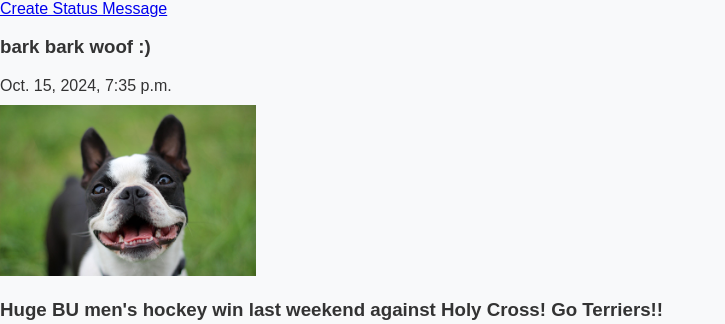
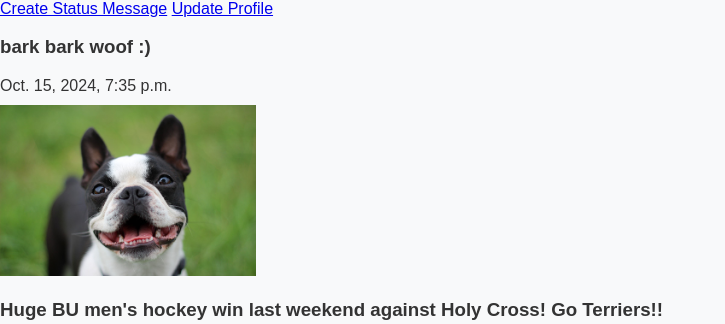
Before and after one commit to jaimeyfrank/cs412, a Django app: page /mini_fb/profile/2 in a window 1280 px wide. Shown: the part 355-679 px from the top of the page, without its empty margins (0-725 px from the left). Run offline with Django 5.2, Linux system fonts and the light colour scheme; data comes from the database, SQL or seed files in the repository; both versions use the stored data as it was after the commit.

Commit message:
a7 task 3

```diff
--- a/mini_fb/forms.py
+++ b/mini_fb/forms.py
@@ -10,3 +10,8 @@ class CreateStatusMessageForm(forms.ModelForm):
     class Meta:
         model = StatusMessage
         fields = ['message']
+
+class UpdateProfileForm(forms.ModelForm):
+    class Meta:
+        model = Profile
+        fields = ['city', 'email', 'profile_picture']
--- a/mini_fb/templates/mini_fb/show_profile.html
+++ b/mini_fb/templates/mini_fb/show_profile.html
@@ -10,6 +10,7 @@
 </table>
 
 <a href="{% url 'create_status' profile.pk %}">Create Status Message</a>
+<a href="{% url 'update_profile' profile.pk %}">Update Profile</a>
 
 {% for post in profile.get_status_messages %}
     <h3>{{ post.message }}</h3>
--- a/mini_fb/urls.py
+++ b/mini_fb/urls.py
@@ -7,4 +7,5 @@ urlpatterns = [
     path('profile/<int:pk>', ShowProfilePageView.as_view(), name='show_profile'),
     path('create_profile/', CreateProfileView.as_view(), name='create_profile'),
     path('profile/<int:pk>/create_status/', CreateStatusMessageView.as_view(), name='create_status'),
+    path('profile/<int:pk>/update/', UpdateProfileView.as_view(), name='update_profile'),
 ]
--- a/mini_fb/views.py
+++ b/mini_fb/views.py
@@ -2,7 +2,7 @@ from django.shortcuts import render, get_object_or_404
 from django.urls import reverse
 from typing import Any
 
-from django.views.generic import ListView, DetailView, CreateView
+from django.views.generic import ListView, DetailView, CreateView, UpdateView
 from .models import *
 from .forms import *
 
@@ -61,3 +61,13 @@ class CreateStatusMessageView(CreateView):
     def get_success_url(self) -> str:
         '''Return the URL to redirect to on success.'''
         return reverse('show_profile', kwargs={'pk': self.kwargs['pk']})
+
+class UpdateProfileView(UpdateView):
+    '''the view to update a profile'''
+    form_class = UpdateProfileForm
+    template_name = 'mini_fb/update_profile_form.html'
+    model = Profile
+
+    def get_success_url(self) -> str:
+        '''Return the URL to redirect to on success.'''
+        return reverse('show_profile', kwargs={'pk': self.object.pk})
```
Also changed, not shown: mini_fb/templates/mini_fb/update_profile_form.html (added, +10 -0 lines), db.sqlite3.
